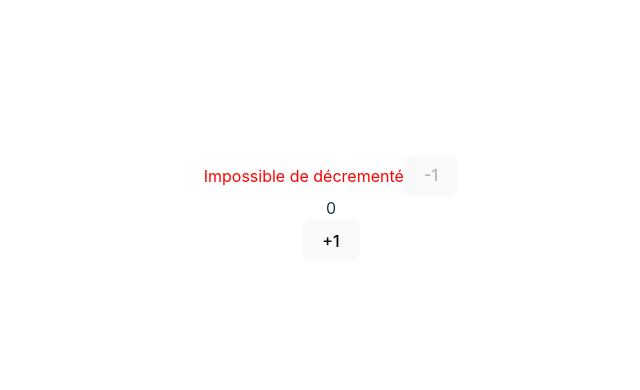
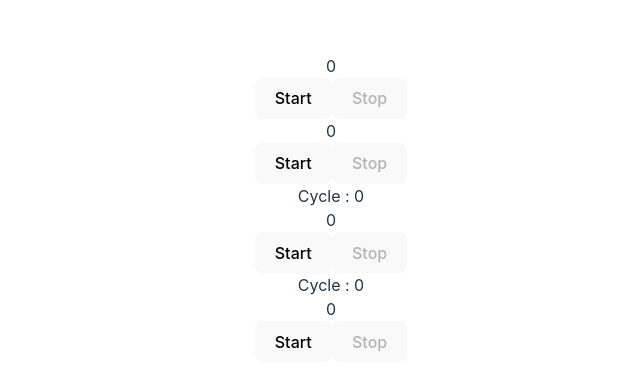
Before and after one commit to Brasero/fsd51-react-semaine-1, a React (Vite) app in the folder first-app/: page / in a window 1280 px wide. Shown: the part 192-582 px from the top of the page, without its empty margins (309-949 px from the left). Built offline with nearby package versions, Linux system fonts and the light colour scheme; the HTML template or start-up script is replaced by a standard one.

Commit message:
correction counter cyclique

```diff
--- a/first-app/src/App.jsx
+++ b/first-app/src/App.jsx
@@ -8,6 +8,9 @@ function App() {
   return (
       <>
           <Counter />
+          <Counter step={2} />
+          <Counter step={3} cyclique={true} />
+          <Counter binary={true} cyclique={true} />
       </>
   )
 }
--- a/first-app/src/component/Counter/index.jsx
+++ b/first-app/src/component/Counter/index.jsx
@@ -1,37 +1,50 @@
-import {useState, useEffect} from 'react';
-const Counter = () => {
+import {useState, useEffect, useRef} from 'react';
+const Counter = ({step = 1, cyclique = false, binary = false}) => {
 
+    const MAX = 20
     const [counter, setCounter] = useState(0)
-    const [disabled, setDisabled] = useState(true)
+    const timeoutId = useRef(null)
+    const [disabled, setDisabled] = useState(false)
+    const [cycle, setCycle] = useState(0);
 
-
-    const handlePlus = () => {
-        setCounter(counter + 1)
+    const start = () => {
+        const id = setInterval(() => {
+            setCounter((prevState) => prevState + step)
+        }, 100)
+        timeoutId.current = id
+        setDisabled(true)
     }
 
-    const handleMinus = () => {
-        setCounter(counter - 1)
+    const stop = () => {
+        if(timeoutId.current !== null) {
+            clearInterval(timeoutId.current)
+            setDisabled(false)
+        }
     }
 
     useEffect(() => {
-        if(counter <= 0) {
-            setDisabled(true)
-            return
+        if (counter >= MAX) {
+            clearInterval(timeoutId.current)
+            setCounter(0)
+            if(cyclique) {
+                setCycle(cycle + 1)
+                start()
+            } else {
+                setDisabled(false)
+            }
         }
-        setDisabled(false)
-    }, [counter]);
+    }, [counter])
 
 
 
     return (
         <div>
             {
-                //L'opérateur && permet de définir une ternaire avec uniquement un if
-                disabled && <span style={{color: "red"}}>Impossible de décrementé</span>
+                cyclique && <span>Cycle : {cycle}</span>
             }
-            <button disabled={disabled} onClick={handleMinus}>-1</button>
-            <div>{counter}</div>
-            <button onClick={handlePlus}>+1</button>
+            <div>{binary ? counter.toString(2) : counter}</div>
+            <button disabled={disabled} onClick={start}>Start</button>
+            <button disabled={!disabled} onClick={stop}>Stop</button>
         </div>
     );
 };
```
